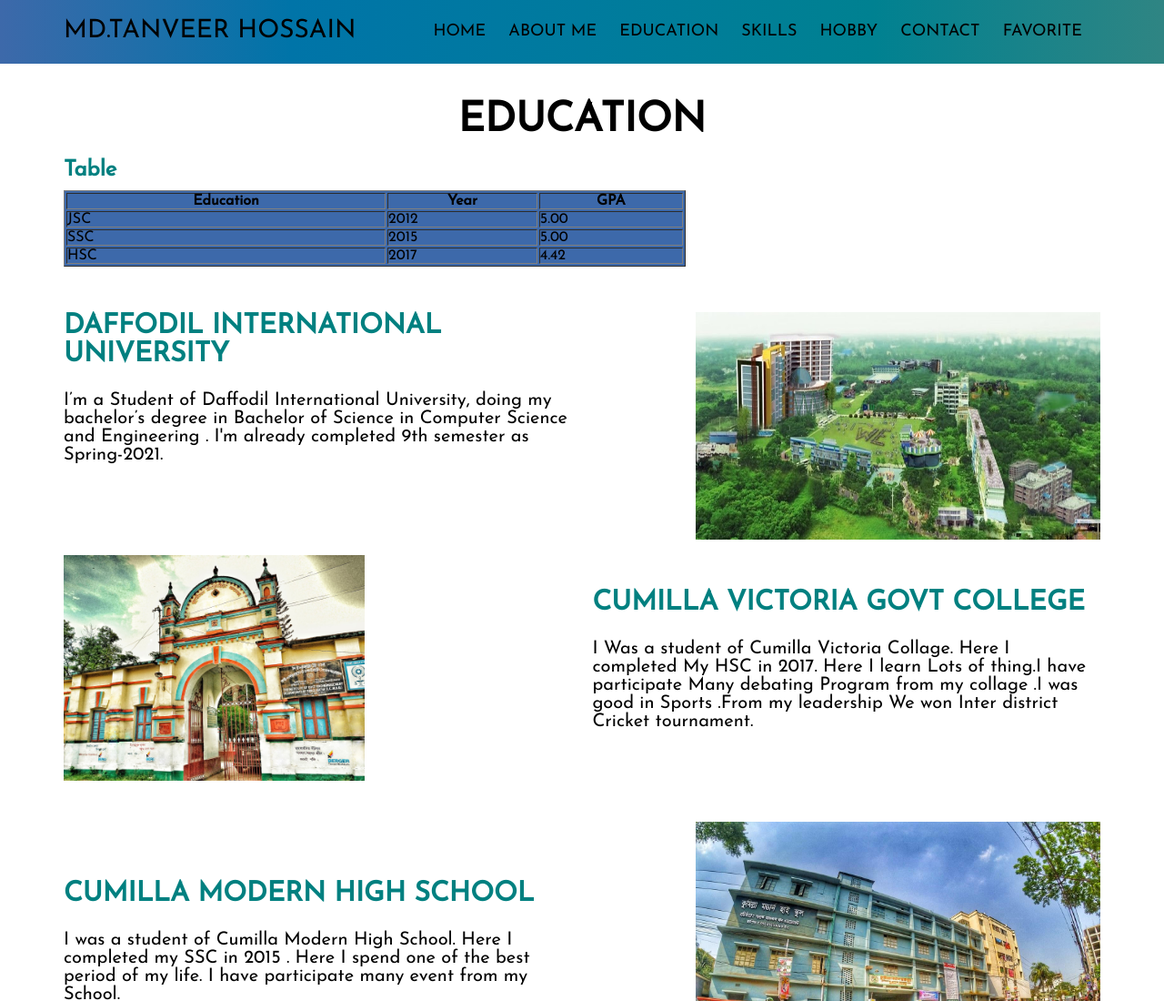
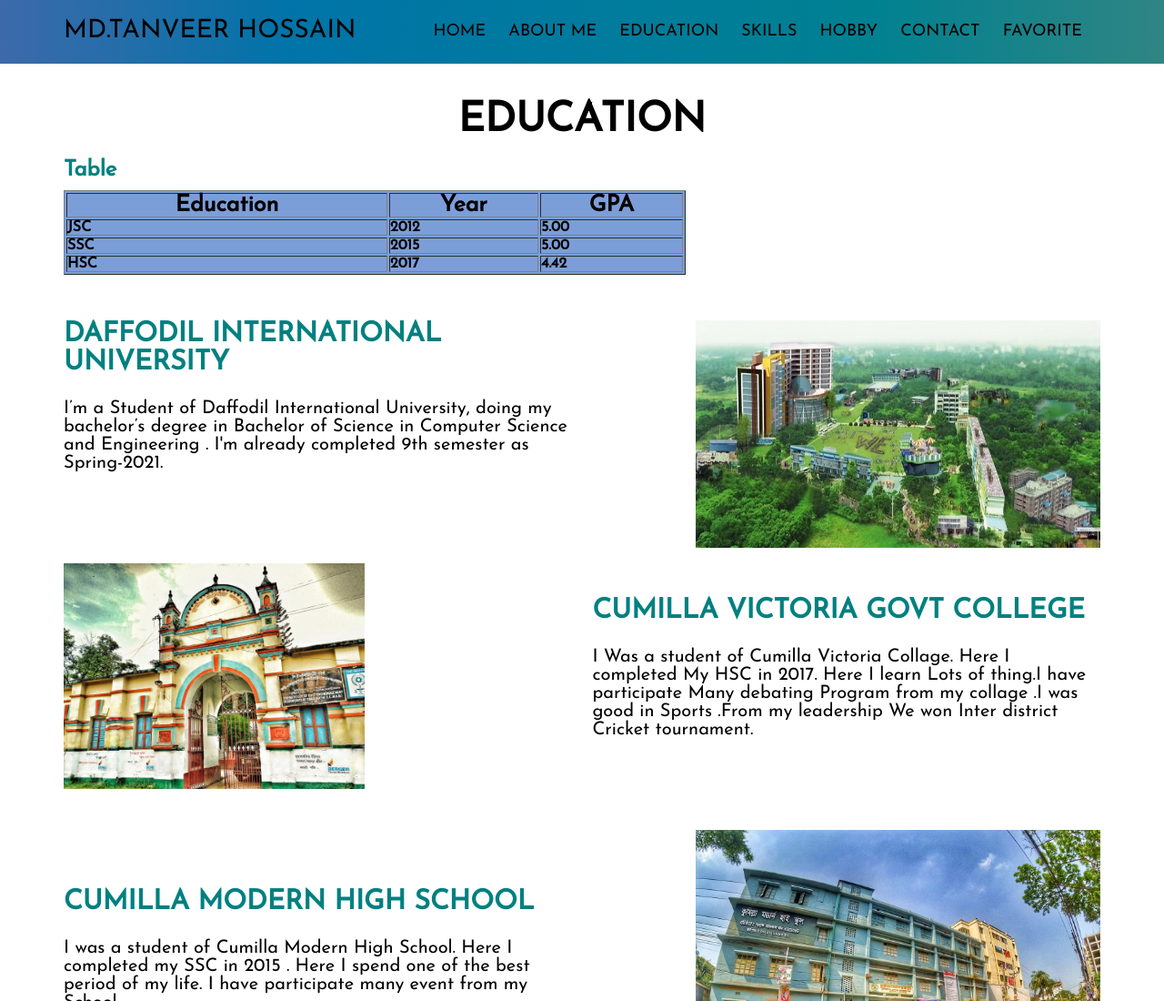
Before and after one commit to Tanveer306/Tanveer306.github.io, a plain HTML site: page education.html in a window 1280 px wide. Shown: the top 1100 px of the page at 91% size. Drawn offline with Linux system fonts and the light colour scheme.

Commit message:
Update education.css
initial commit

```diff
--- a/education.css
+++ b/education.css
@@ -150,7 +150,11 @@
 
 table{
 	color: black;
-	background-color:#3d69aa;
+	background-color:#7c9ed8;
+	    font-weight: bold;
+}
+table th{
+	font-size: 25px;
 }
 h1{
 	color: teal;
```
